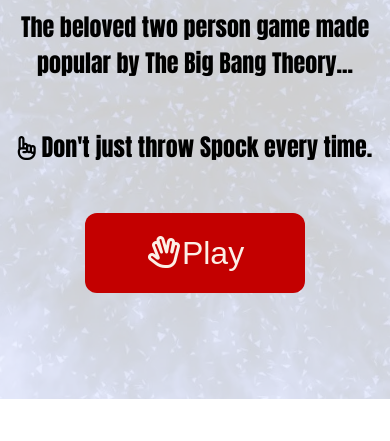
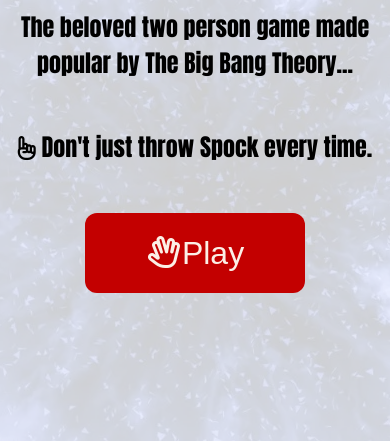
Before and after one commit to tony-albanese/ci-project-2, a website: page index.html in a window 390 px wide. Shown: the part 201-642 px from the top of the page. Drawn offline with Linux system fonts and the light colour scheme.

Commit message:
incrfeased height of hero on smaller screen

```diff
--- a/assets/css/landing-page-style.css
+++ b/assets/css/landing-page-style.css
@@ -158,6 +158,10 @@
     .rules-overlay p {
         font-size: x-large;
     }
+
+    #hero {
+        height: 800px;
+    }
 }
 
 @media only screen and (max-width: 425px){
```
